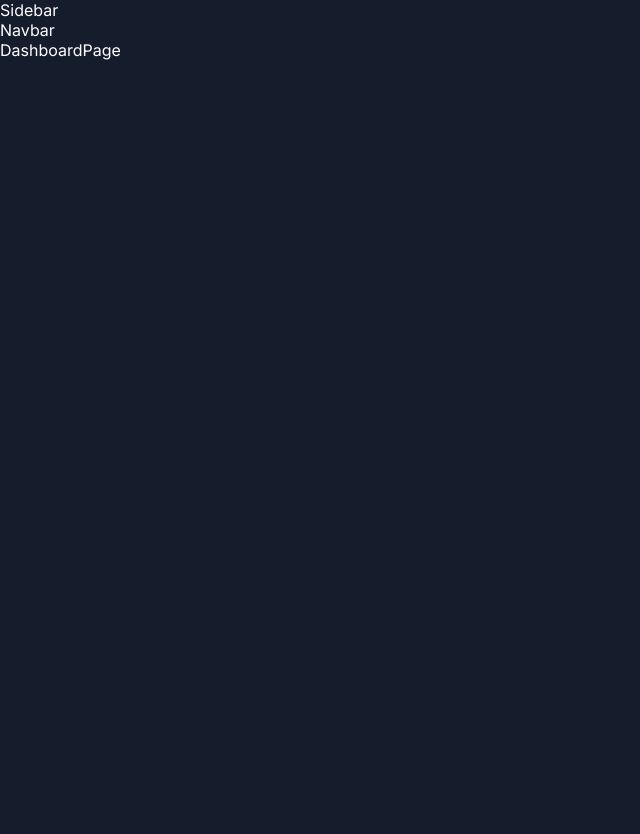
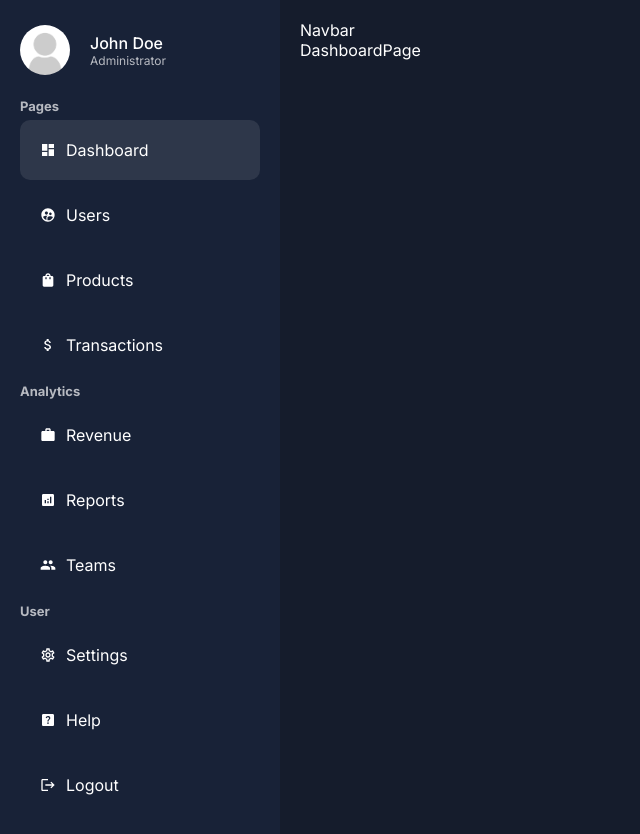
Before and after one commit to hellofromiqbal/nextadmin, a Next.js app: page /dashboard in a window 1280 px wide. Shown: the whole page, without its empty margins (0-640 px from the left). Before the commit the page ends 800 px from the top, so only its background shows below. Built offline with nearby package versions, Linux system fonts and the light colour scheme.

Commit message:
adjust side bar ui

```diff
--- a/app/dashboard/layout.jsx
+++ b/app/dashboard/layout.jsx
@@ -1,14 +1,15 @@
 import React from 'react';
 import Sidebar from '../ui/dashboard/sidebar/Sidebar';
 import Navbar from '../ui/dashboard/navbar/Navbar';
+import styles from '../ui/dashboard/dashboard.module.css';
 
 const Layout = ({children}) => {
   return (
-    <div>
-      <div>
+    <div className={styles.container}>
+      <div className={styles.menu}>
         <Sidebar/>
       </div>
-      <div>
+      <div className={styles.content}>
         <Navbar/>
         {children}
       </div>
--- /dev/null
+++ b/app/ui/dashboard/dashboard.module.css
@@ -0,0 +1,14 @@
+.container {
+  display: flex;
+}
+
+.menu {
+  flex: 1;
+  background-color: var(--bgSoft);
+  padding: 20px;
+}
+
+.content {
+  flex: 4;
+  padding: 20px;
+}
--- a/app/ui/dashboard/sidebar/Sidebar.jsx
+++ b/app/ui/dashboard/sidebar/Sidebar.jsx
@@ -1,9 +1,116 @@
-import React from 'react'
+import React from 'react';
+import styles from './sidebar.module.css';
+import {
+  MdDashboard,
+  MdSupervisedUserCircle,
+  MdShoppingBag,
+  MdAttachMoney,
+  MdWork,
+  MdAnalytics,
+  MdPeople,
+  MdOutlineSettings,
+  MdHelpCenter,
+  MdLogout,
+} from "react-icons/md";
+import MenuLink from './menuLink/MenuLink';
+import Image from 'next/image';
+
+const menuItems = [
+  {
+    title: 'Pages',
+    list: [
+      {
+        title: 'Dashboard',
+        path: "/dashboard",
+        icon: <MdDashboard />
+      },
+      {
+        title: 'Users',
+        path: "/dashboard/users",
+        icon: <MdSupervisedUserCircle />
+      },
+      {
+        title: 'Products',
+        path: "/dashboard/products",
+        icon: <MdShoppingBag />
+      },
+      {
+        title: 'Transactions',
+        path: "/dashboard/transactions",
+        icon: <MdAttachMoney />
+      }
+    ]
+  },
+  {
+    title: 'Analytics',
+    list: [
+      {
+        title: 'Revenue',
+        path: "/dashboard/revenue",
+        icon: <MdWork />
+      },
+      {
+        title: 'Reports',
+        path: "/dashboard/reports",
+        icon: <MdAnalytics />
+      },
+      {
+        title: 'Teams',
+        path: "/dashboard/teams",
+        icon: <MdPeople />
+      }
+    ]
+  },
+  {
+    title: 'User',
+    list: [
+      {
+        title: 'Settings',
+        path: "/dashboard/settings",
+        icon: <MdOutlineSettings />
+      },
+      {
+        title: 'Help',
+        path: "/dashboard/help",
+        icon: <MdHelpCenter />
+      },
+      {
+        title: 'Logout',
+        path: "/dashboard/logout",
+        icon: <MdLogout />
+      }
+    ]
+  },
+];
 
 const Sidebar = () => {
   return (
-    <div>Sidebar</div>
+    <div className={styles.container}>
+      <div className={styles.user}>
+        <Image
+          src="/noavatar.png"
+          alt='noavatar'
+          width="50"
+          height="50"
+          className={styles.userImage}
+        />
+        <div className={styles.userDetails}>
+          <span className={styles.username}>John Doe</span>
+          <span className={styles.userTitle}>Administrator</span>
+        </div>
+      </div>
+      <ul className={styles.list}>
+        {menuItems.map((category) => (
+          <li key={category.title}>
+            <span className={styles.category}>{category.title}</span>
+            {category.list.map((item) => (
+              <MenuLink key={item.title} item={item}/>
+            ))}
+          </li>
+        ))}
+      </ul>
+    </div>
   )
-}
+};
 
-export default Sidebar
+export default Sidebar;
--- /dev/null
+++ b/app/ui/dashboard/sidebar/menuLink/MenuLink.jsx
@@ -0,0 +1,23 @@
+"use client"
+
+import React from 'react';
+import styles from './menuLink.module.css';
+import Link from 'next/link';
+import { usePathname } from 'next/navigation';
+
+const MenuLink = ({item}) => {
+  const pathname = usePathname();
+
+  console.log(pathname);
+  return (
+    <Link
+      href={item.path}
+      className={`${styles.container} ${pathname === item.path && styles.active}`}
+    >
+      {item.icon}
+      {item.title}
+    </Link>
+  )
+};
+
+export default MenuLink;
--- /dev/null
+++ b/app/ui/dashboard/sidebar/menuLink/menuLink.module.css
@@ -0,0 +1,12 @@
+.container {
+  display: flex;
+  align-items: center;
+  gap: 10px;
+  padding: 20px;
+  margin: 5px 0px;
+  border-radius: 10px;
+}
+
+.container:hover, .active {
+  background-color: #2e374a;
+}
--- /dev/null
+++ b/app/ui/dashboard/sidebar/sidebar.module.css
@@ -0,0 +1,41 @@
+.container {
+  position: sticky;
+  top: 40px;
+}
+
+.user {
+  display: flex;
+  align-items: center;
+  gap: 20px;
+  margin-bottom: 20px;
+}
+
+.userImage {
+  border-radius: 50%;
+  object-fit: cover;
+}
+
+.userDetails {
+  display: flex;
+  flex-direction: column;
+}
+
+.username {
+  font-weight: 500;
+}
+
+.userTitle {
+  font-size: 12px;
+  color: var(--textSoft);
+}
+
+.list {
+  list-style: none;
+}
+
+.category {
+  color: var(--textSoft);
+  font-weight: bold;
+  font-size: 13px;
+  margin: 10px 0px;
+}
--- a/package.json
+++ b/package.json
@@ -12,7 +12,8 @@
     "@next/eslint-plugin-next": "14.0.1",
     "next": "14.0.1",
     "react": "18",
-    "react-dom": "18"
+    "react-dom": "18",
+    "react-icons": "^4.12.0"
   },
   "devDependencies": {
     "eslint": "8",
```
Also changed, not shown: app/ui/dashboard/navbar/navbar.module.css (added), 1 other file (tests, documents, lock files or other folders).
